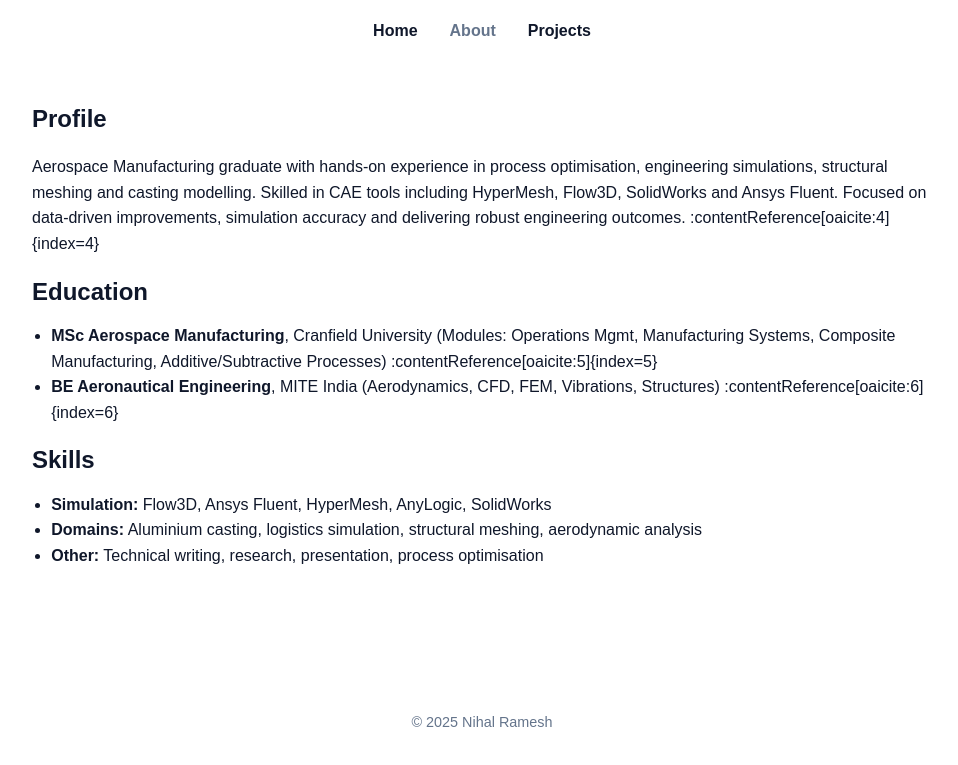
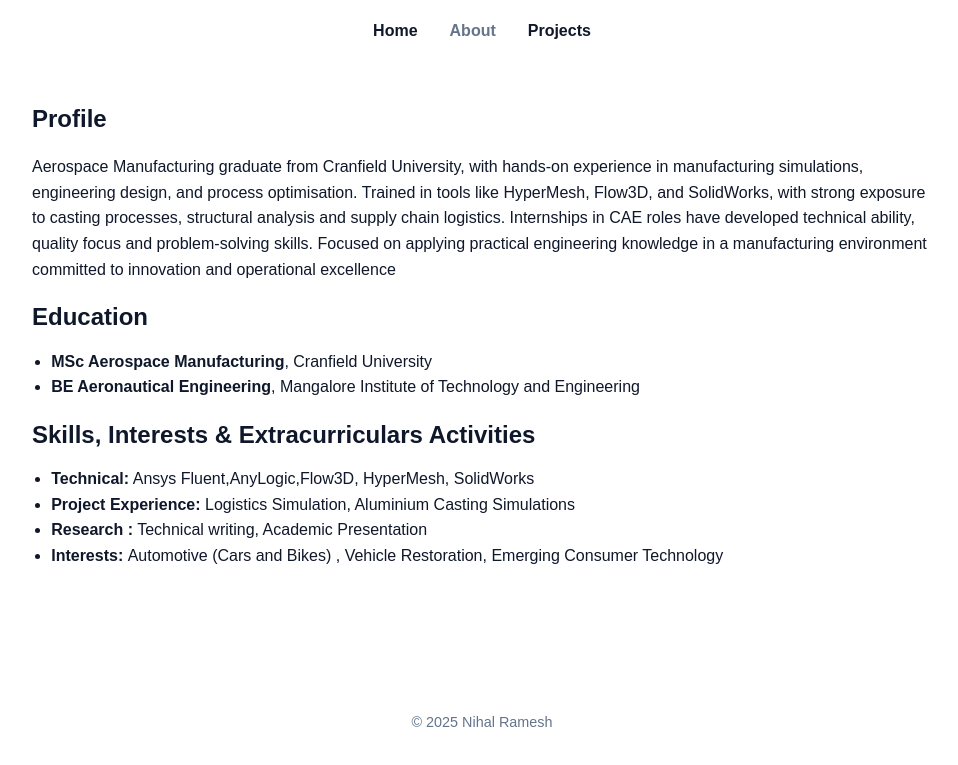
Before and after one commit to nihalrameshsalian/nihal-portfolio, a plain HTML site: page about.html in a window 1280 px wide. Shown: the part 97-862 px from the top of the page, without its empty margins (158-1116 px from the left). Drawn offline with Linux system fonts and the light colour scheme; a web font is replaced by a local one.

Commit message:
Update about.html

```diff
--- a/about.html
+++ b/about.html
@@ -23,27 +23,29 @@
     <section>
       <h2>Profile</h2>
       <p>
-        Aerospace Manufacturing graduate with hands-on experience in process optimisation,
-        engineering simulations, structural meshing and casting modelling. Skilled in CAE tools
-        including HyperMesh, Flow3D, SolidWorks and Ansys Fluent. Focused on data-driven
-        improvements, simulation accuracy and delivering robust engineering outcomes. :contentReference[oaicite:4]{index=4}
+        Aerospace Manufacturing graduate from Cranfield University, with hands-on experience in manufacturing simulations,
+        engineering design, and process optimisation. Trained in tools like HyperMesh, Flow3D, and SolidWorks, with strong
+        exposure to casting processes, structural analysis and supply chain logistics. Internships in CAE roles have developed
+        technical ability, quality focus and problem-solving skills. Focused on applying practical engineering knowledge in a
+        manufacturing environment committed to innovation and operational excellence
       </p>
     </section>
 
     <section>
       <h2>Education</h2>
       <ul>
-        <li><strong>MSc Aerospace Manufacturing</strong>, Cranfield University (Modules: Operations Mgmt, Manufacturing Systems, Composite Manufacturing, Additive/Subtractive Processes) :contentReference[oaicite:5]{index=5}</li>
-        <li><strong>BE Aeronautical Engineering</strong>, MITE India (Aerodynamics, CFD, FEM, Vibrations, Structures) :contentReference[oaicite:6]{index=6}</li>
+        <li><strong>MSc Aerospace Manufacturing</strong>, Cranfield University </li>
+        <li><strong>BE Aeronautical Engineering</strong>,  Mangalore Institute of Technology and Engineering </li>
       </ul>
     </section>
 
     <section>
-      <h2>Skills</h2>
+      <h2>Skills, Interests & Extracurriculars Activities</h2>
       <ul>
-        <li><strong>Simulation:</strong> Flow3D, Ansys Fluent, HyperMesh, AnyLogic, SolidWorks</li>
-        <li><strong>Domains:</strong> Aluminium casting, logistics simulation, structural meshing, aerodynamic analysis</li>
-        <li><strong>Other:</strong> Technical writing, research, presentation, process optimisation</li>
+        <li><strong>Technical:</strong> Ansys Fluent,AnyLogic,Flow3D, HyperMesh, SolidWorks</li>
+        <li><strong>Project Experience:</strong> Logistics Simulation, Aluminium Casting Simulations</li>
+        <li><strong>Research :</strong> Technical writing, Academic Presentation</li>
+        <li><strong>Interests: </strong> Automotive (Cars and Bikes) , Vehicle Restoration, Emerging Consumer Technology </li>
       </ul>
     </section>
   </main>
```
